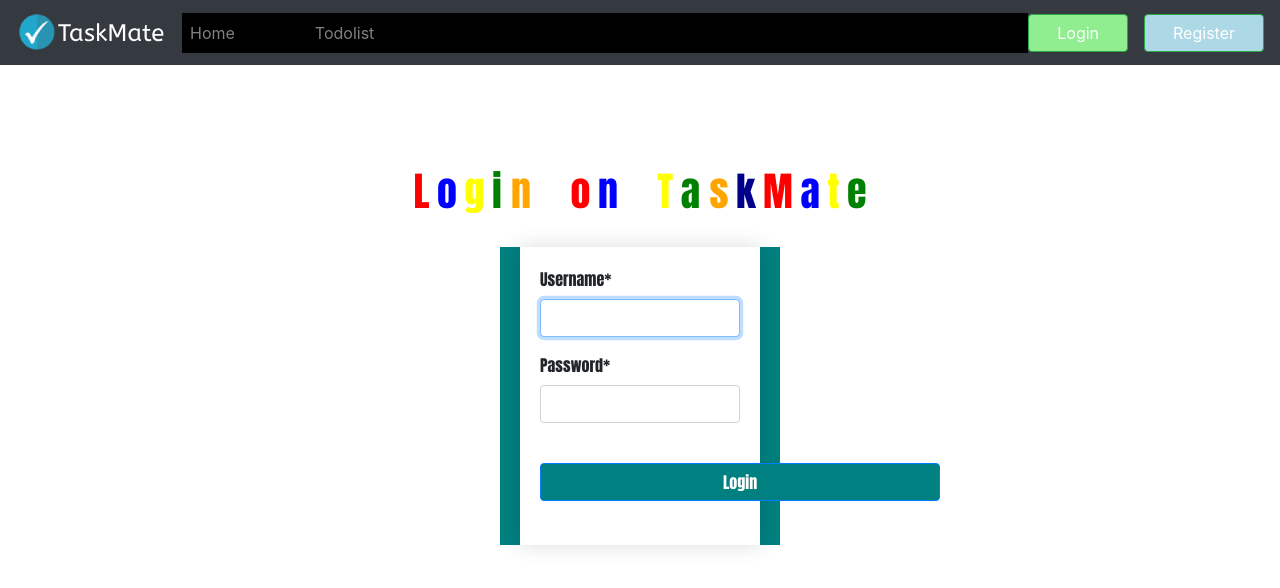
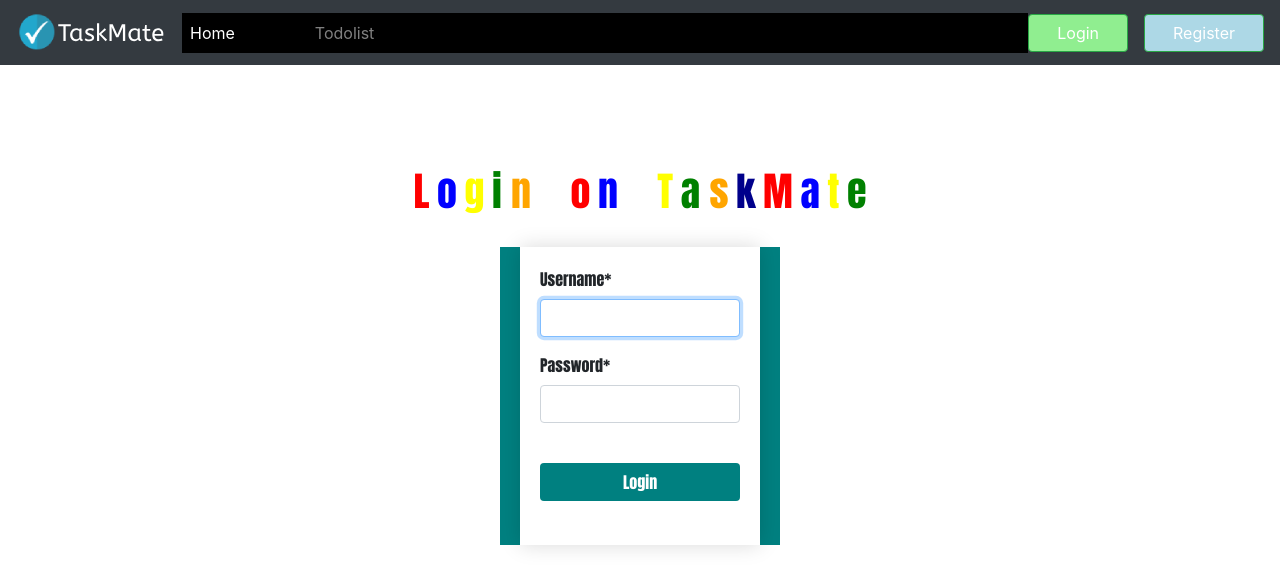
Before and after one commit to spandanasalian/taskmate, a Django app: page /account/login in a window 1280 px wide. Shown: the top 588 px of the page. Run offline with Django 3.2, Linux system fonts and the light colour scheme; some libraries are stand-ins or nearby versions.

Commit message:
commited

```diff
--- a/taskmate/wsgi.py
+++ b/taskmate/wsgi.py
@@ -1,10 +1,8 @@
 """
 WSGI config for taskmate project.
-
 It exposes the WSGI callable as a module-level variable named ``application``.
-
 For more information on this file, see
-https://docs.djangoproject.com/en/2.2/howto/deployment/wsgi/
+https://docs.djangoproject.com/en/2.1/howto/deployment/wsgi/
 """
 
 import os
--- a/templates/base.html
+++ b/templates/base.html
@@ -28,7 +28,7 @@
   </button>
   <div class="collapse navbar-collapse" id="navbarNavAltMarkup" style="background-color:black;">
     <div class="navbar-nav">
-      <a class="nav-item nav-link" style="outline: none;" href="{% url 'index' %}">Home&emsp;&emsp;&emsp;&emsp;</a>
+      <a class="nav-item nav-link active"style="outline: none;" href="{% url 'index' %}">Home&emsp;&emsp;&emsp;&emsp;</a>
       <a class="nav-item nav-link" style="outline: none;" href="{% url 'todolist' %}">Todolist&emsp;&emsp;&emsp;&emsp;</a>
       <!--<a class="nav-item nav-link" href="{% url 'contact' %}">Contact us&emsp;&emsp;&emsp;&emsp;</a>
       <a class="nav-item nav-link" href="{% url 'about' %}">About us&emsp;&emsp;&emsp;&emsp;</a>-->
--- a/todolist_app/views.py
+++ b/todolist_app/views.py
@@ -29,6 +29,8 @@ def delete_task(request,task_id):
     task=TaskList.objects.get(pk=task_id)
     if task.manage == request.user:
         task.delete()
+        messages.success(request,("Task Deleted!"))
+        return redirect('todolist')
     else:
         messages.error(request,("Acess Restricted, You Are Not Allowed"))
     return redirect('todolist')
@@ -53,6 +55,7 @@ def complete_task(request,task_id):
     if task.manage == request.user:
         task.done=True
         task.save()
+
     else:
         messages.error(request,("Acess Restricted, You Are Not Allowed"))
 
--- a/users_app/templates/login.html
+++ b/users_app/templates/login.html
@@ -33,13 +33,13 @@
 
         {% endfor %}
     {% endif %}
-<div style="margin-left:500px;margin-right:500px;background-color: teal;padding-left: 20px;padding-right:20px;">
+<div class="form-group" style="margin-left:500px;margin-right:500px;background-color: teal;padding-left: 20px;padding-right:20px;">
 <form method="POST" style="box-shadow: 0 0 20px rgba(0,0,0,0.15);width:100%;font-family: Impact;height: 50%;background-color: white;padding: 20px;">
 
 	{% csrf_token %}
 	{{ form|crispy }}
 	<br>
-<center><button type="submit"  style="width:400px;background-color: teal;" class="btn btn-primary">Login</button></center>
+<center><button type="submit"  style="background-color: teal;width:200px;color:white;padding:auto;margin: auto 0;" class="btn btn-primary-center">Login</button></center>
 <br>
 </form>
 </div>
--- a/users_app/templates/register.html
+++ b/users_app/templates/register.html
@@ -42,7 +42,7 @@
 	{% csrf_token %}
 	{{ register_form|crispy }}
 	<br>
-<center><button type="submit"  style="width:400px;background-color: teal;" class="btn btn-primary">Register</button></center>
+<center><button type="submit"  style="width:200px;background-color: teal;" class="btn btn-primary">Register</button></center>
 <br>
 </form>
 </div>
```
